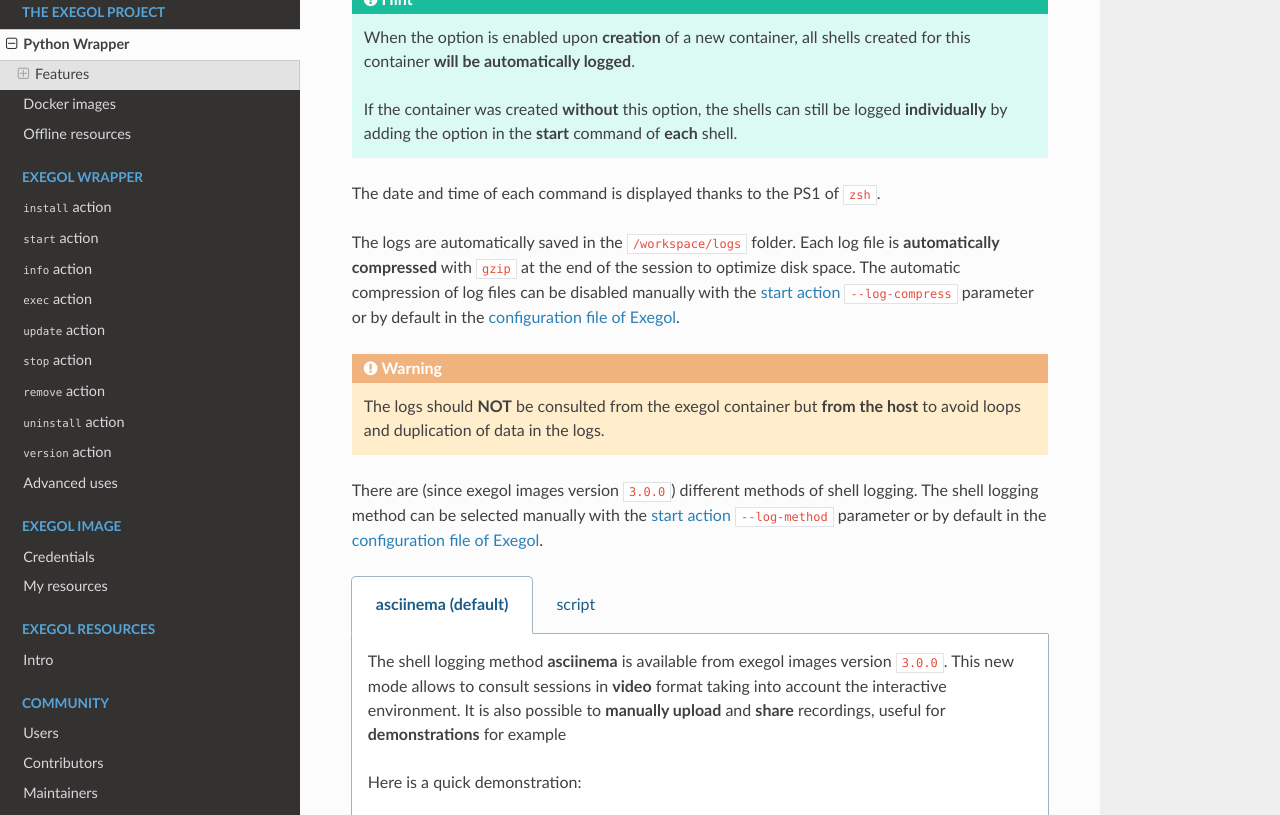
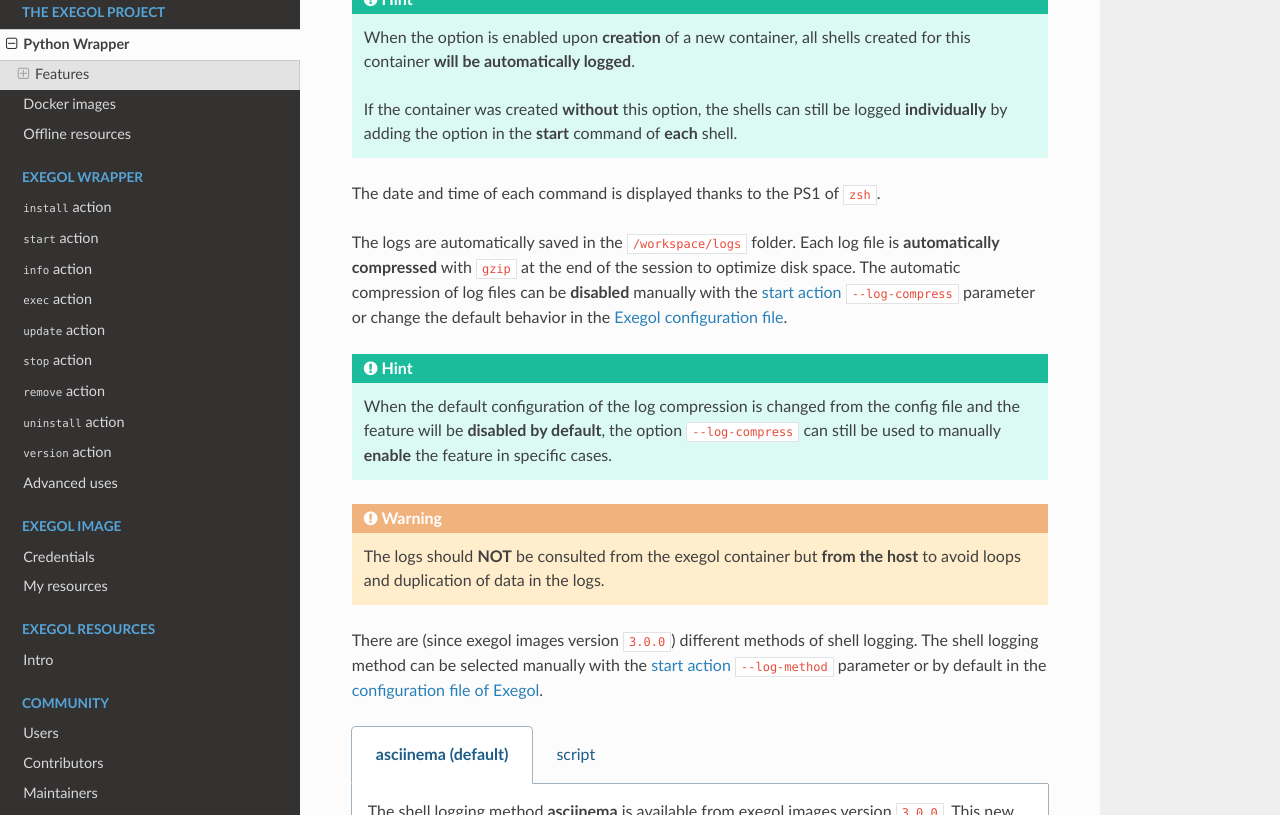
Before and after one commit to ThePorgs/Exegol-docs, a Sphinx documentation site: the page built from source/the-exegol-project/python-wrapper.rst, in a window 1280 px wide and 900 px high, scrolled down 3991 px, cut to the strip 0-815 px from the top of the window. Built offline with Sphinx 7.4.7 and the Read the Docs theme 2.0.0, drawn with Linux system fonts in a browser that asks for light colours.

Commit message:
Explicit switch parameter

```diff
--- a/source/the-exegol-project/python-wrapper.rst
+++ b/source/the-exegol-project/python-wrapper.rst
@@ -142,7 +142,10 @@
 The date and time of each command is displayed thanks to the PS1 of ``zsh``.
 
 The logs are automatically saved in the ``/workspace/logs`` folder. Each log file is **automatically compressed** with ``gzip`` at the end of the session to optimize disk space.
-The automatic compression of log files can be disabled manually with the :ref:`start action <start_options>` ``--log-compress`` parameter or by default in the :ref:`configuration file of Exegol <exegol_configuration>`.
+The automatic compression of log files can be **disabled** manually with the :ref:`start action <start_options>` ``--log-compress`` parameter or change the default behavior in the :ref:`Exegol configuration file <exegol_configuration>`.
+
+.. hint::
+    When the default configuration of the log compression is changed from the config file and the feature will be **disabled by default**, the option ``--log-compress`` can still be used to manually **enable** the feature in specific cases.
 
 .. warning::
     The logs should **NOT** be consulted from the exegol container but **from the host** to avoid loops and duplication of data in the logs.
```
